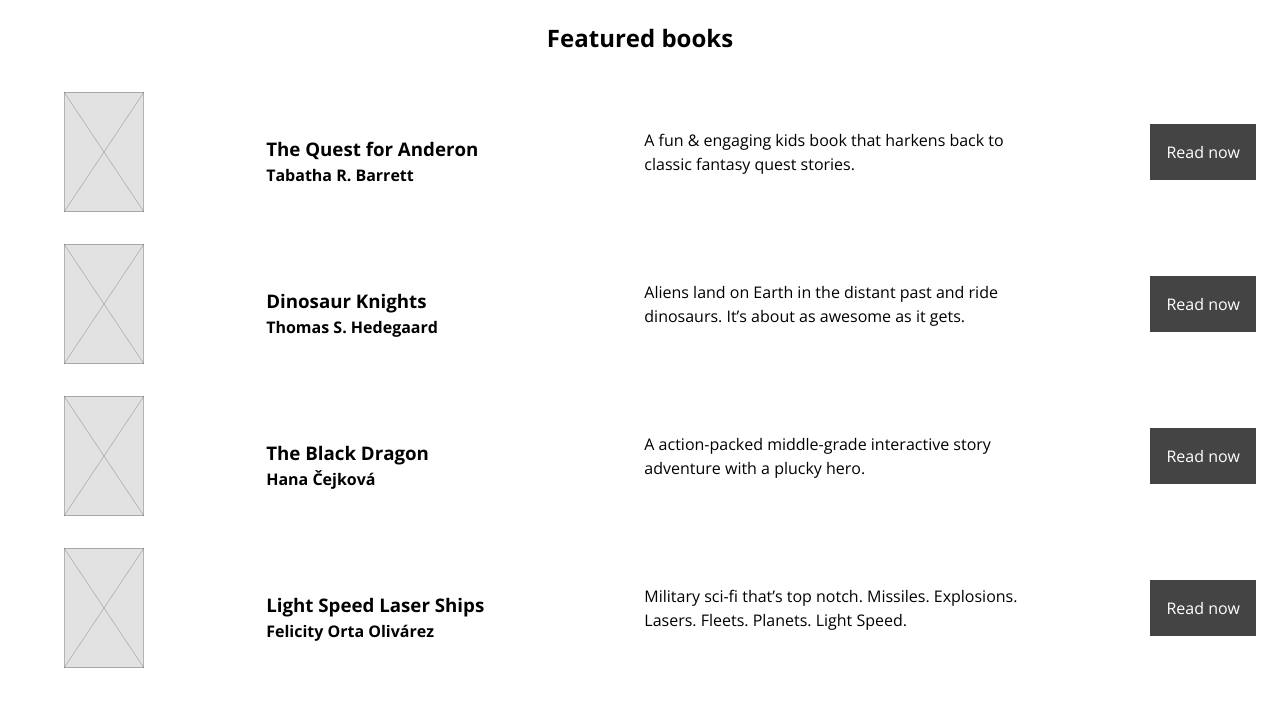
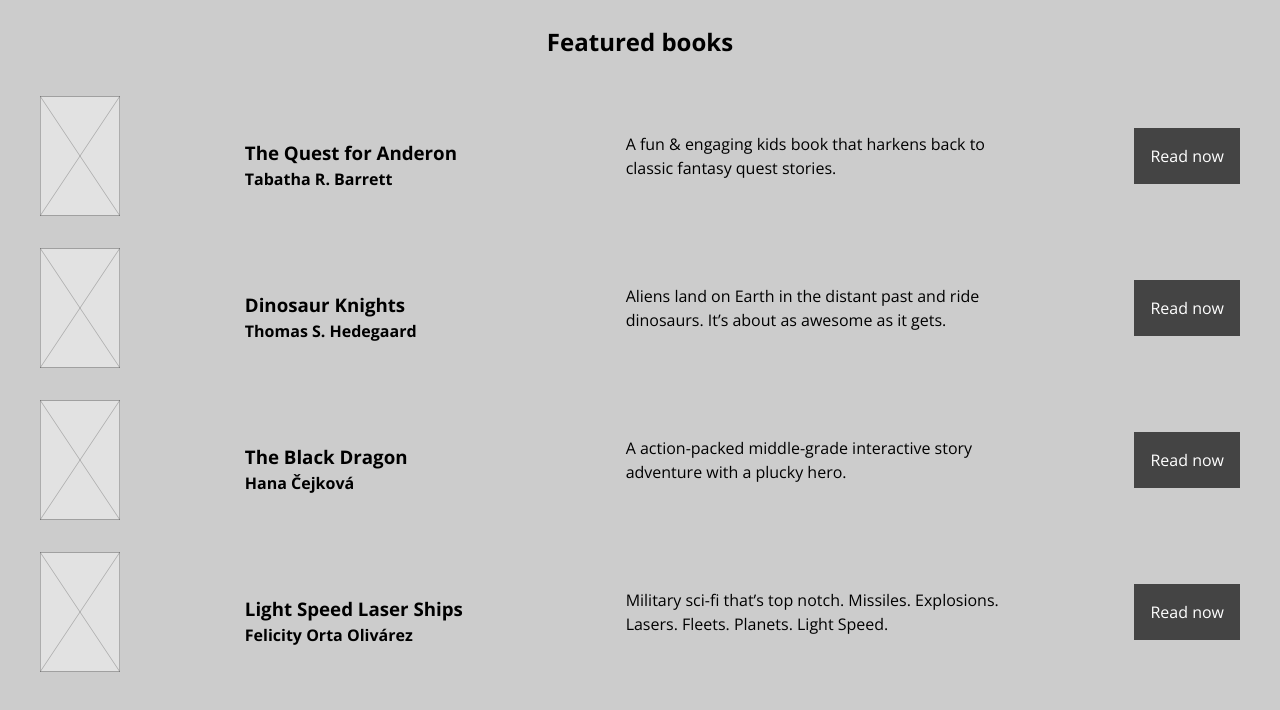
Before and after one commit to zannallan/flexible-info-card, a plain HTML site: page index.html in a window 1280 px wide. Drawn offline with nearby package versions, Linux system fonts and the light colour scheme.

Commit message:
Update css values

```diff
--- a/css/main.css
+++ b/css/main.css
@@ -1,7 +1,12 @@
 html {
   box-sizing: border-box;
-  font-family: Open Sans, sans-serif;
+  font-family: "Open Sans", sans-serif;
   line-height: 1.5;
+}
+
+body {
+  background-color: #ccc;
+  margin: 1.5rem;
 }
 
 section {
@@ -22,6 +27,10 @@ h3, h4 {
 
 h4 {
   margin-top: 0;
+}
+
+ul {
+  padding: 0;
 }
 
 li {
```
